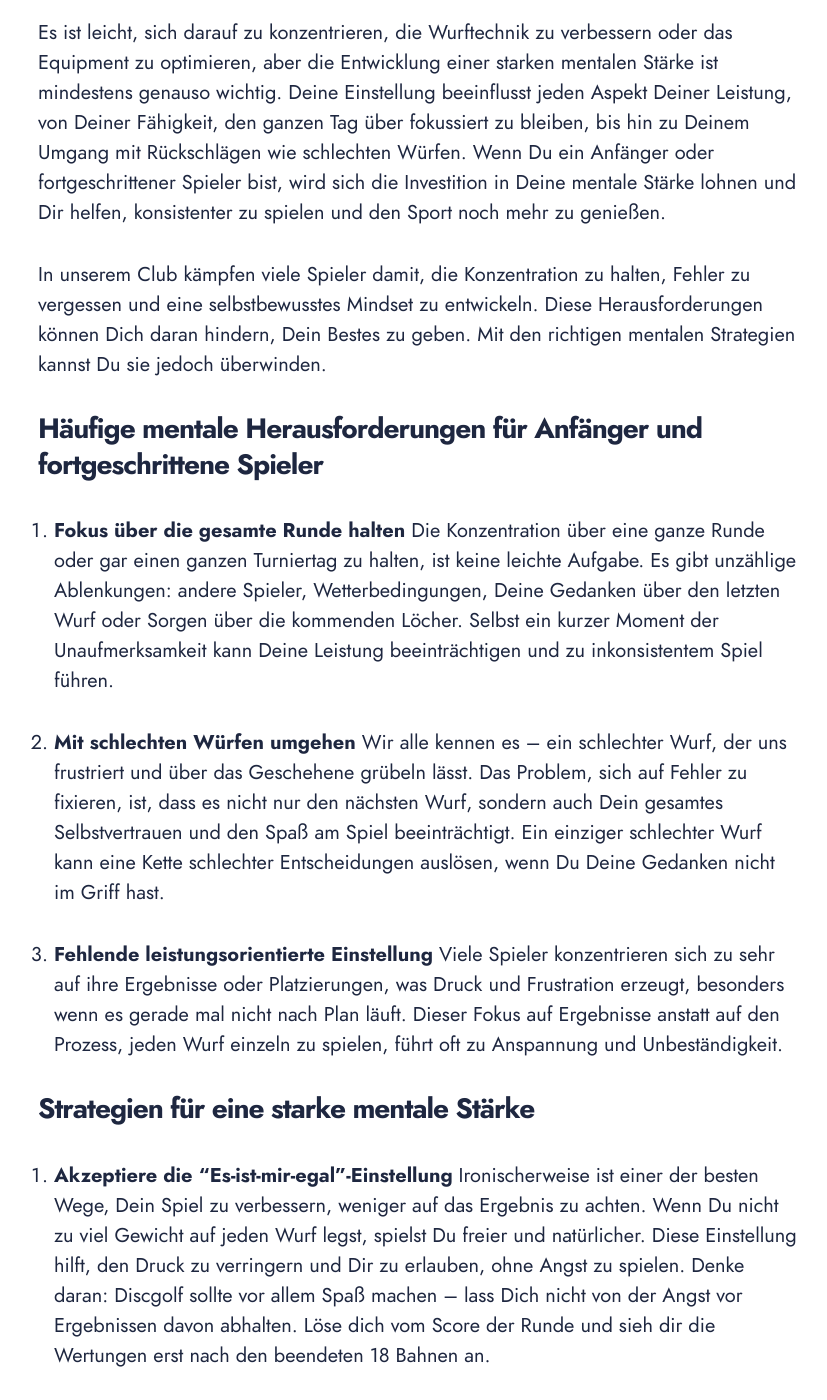
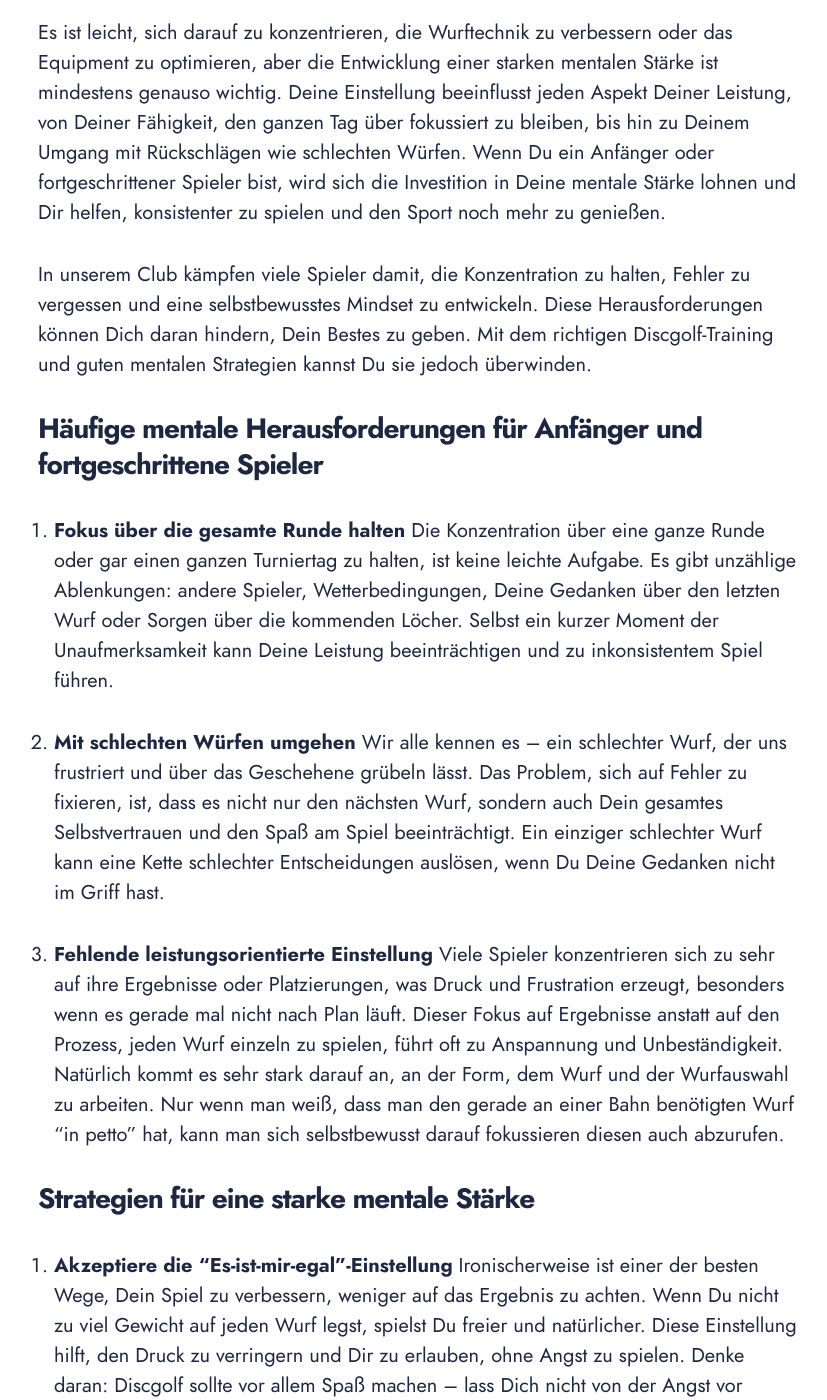
Before and after one commit to maxgreive/syndikat-web, a Jekyll site: the page built from _posts/2024-09-08-macht-des-geistes.md, in a window 1280 px wide and 1400 px high, scrolled down 947 px. Shown: the whole window, without its empty margins (222-1049 px from the left). Built offline with Jekyll 4.4.1, drawn with Linux system fonts in a browser that asks for light colours; some web fonts are replaced.

Commit message:
added text to mindset post

```diff
--- a/_posts/2024-09-08-macht-des-geistes.md
+++ b/_posts/2024-09-08-macht-des-geistes.md
@@ -13,7 +13,7 @@ Discgolf ist ein Sport, der Beweglichkeit, Strategie und Präzision erfordert. D
 
 Es ist leicht, sich darauf zu konzentrieren, die Wurftechnik zu verbessern oder das Equipment zu optimieren, aber die Entwicklung einer starken mentalen Stärke ist mindestens genauso wichtig. Deine Einstellung beeinflusst jeden Aspekt Deiner Leistung, von Deiner Fähigkeit, den ganzen Tag über fokussiert zu bleiben, bis hin zu Deinem Umgang mit Rückschlägen wie schlechten Würfen. Wenn Du ein Anfänger oder fortgeschrittener Spieler bist, wird sich die Investition in Deine mentale Stärke lohnen und Dir helfen, konsistenter zu spielen und den Sport noch mehr zu genießen.
 
-In unserem Club kämpfen viele Spieler damit, die Konzentration zu halten, Fehler zu vergessen und eine selbstbewusstes Mindset zu entwickeln. Diese Herausforderungen können Dich daran hindern, Dein Bestes zu geben. Mit den richtigen mentalen Strategien kannst Du sie jedoch überwinden.
+In unserem Club kämpfen viele Spieler damit, die Konzentration zu halten, Fehler zu vergessen und eine selbstbewusstes Mindset zu entwickeln. Diese Herausforderungen können Dich daran hindern, Dein Bestes zu geben. Mit dem richtigen Discgolf-Training und guten mentalen Strategien kannst Du sie jedoch überwinden.
 
 ## Häufige mentale Herausforderungen für Anfänger und fortgeschrittene Spieler
 
@@ -24,7 +24,7 @@ Die Konzentration über eine ganze Runde oder gar einen ganzen Turniertag zu hal
 Wir alle kennen es – ein schlechter Wurf, der uns frustriert und über das Geschehene grübeln lässt. Das Problem, sich auf Fehler zu fixieren, ist, dass es nicht nur den nächsten Wurf, sondern auch Dein gesamtes Selbstvertrauen und den Spaß am Spiel beeinträchtigt. Ein einziger schlechter Wurf kann eine Kette schlechter Entscheidungen auslösen, wenn Du Deine Gedanken nicht im Griff hast.
 
 3. **Fehlende leistungsorientierte Einstellung**
-Viele Spieler konzentrieren sich zu sehr auf ihre Ergebnisse oder Platzierungen, was Druck und Frustration erzeugt, besonders wenn es gerade mal nicht nach Plan läuft. Dieser Fokus auf Ergebnisse anstatt auf den Prozess, jeden Wurf einzeln zu spielen, führt oft zu Anspannung und Unbeständigkeit.
+Viele Spieler konzentrieren sich zu sehr auf ihre Ergebnisse oder Platzierungen, was Druck und Frustration erzeugt, besonders wenn es gerade mal nicht nach Plan läuft. Dieser Fokus auf Ergebnisse anstatt auf den Prozess, jeden Wurf einzeln zu spielen, führt oft zu Anspannung und Unbeständigkeit. Natürlich kommt es sehr stark darauf an, an der Form, dem Wurf und der Wurfauswahl zu arbeiten. Nur wenn man weiß, dass man den gerade an einer Bahn benötigten Wurf "in petto" hat, kann man sich selbstbewusst darauf fokussieren diesen auch abzurufen.
 
 ## Strategien für eine starke mentale Stärke
 
```
